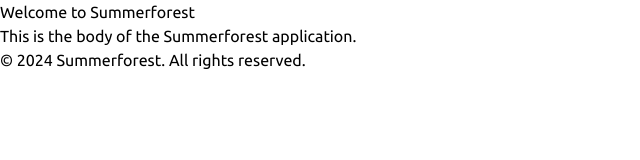
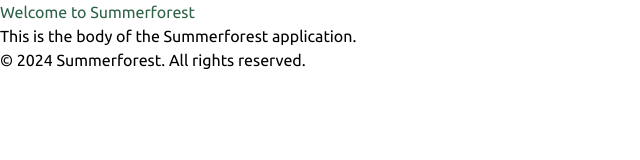
Before and after one commit to MosesJulian/summerforest, a Next.js app: page / in a window 1280 px wide. Shown: the top 160 px of the page, without its empty margins (0-640 px from the left). Built offline with nearby package versions, Linux system fonts and the light colour scheme.

Commit message:
fix: added color configs. actually read the docs now

```diff
--- a/app/globals.css
+++ b/app/globals.css
@@ -1,6 +1,14 @@
 @import url('https://fonts.googleapis.com/css2?family=Ubuntu:ital,wght@0,300;0,400;0,500;0,700;1,300;1,400;1,500;1,700&display=swap');
 @import url('https://fonts.googleapis.com/css2?family=Ubuntu+Mono:ital,wght@0,400;0,700;1,400;1,700&family=Ubuntu:ital,wght@0,300;0,400;0,500;0,700;1,300;1,400;1,500;1,700&display=swap');
 @import "tailwindcss";
+
+@theme {
+  --color-primary: #2D6247;
+  --color-secondary: #459BAA;
+  --color-background: #EBE1C7;
+  --color-text: #333333;
+  --color-text-secondary: #F9F8F6;
+}
 
 @theme inline {
   --font-sans: var(--font-ubuntu);
--- a/components/Header.tsx
+++ b/components/Header.tsx
@@ -1,7 +1,7 @@
 const Header = () => {
     return (
         <header>
-            <h1>Welcome to Summerforest</h1>
+            <h1 className="text-primary">Welcome to Summerforest</h1>
         </header>
     );
 }
--- a/package.json
+++ b/package.json
@@ -20,7 +20,8 @@
     "@types/react-dom": "^19",
     "eslint": "^9",
     "eslint-config-next": "16.0.5",
-    "tailwindcss": "^4",
+    "postcss": "^8.5.6",
+    "tailwindcss": "^4.1.17",
     "typescript": "^5"
   }
 }
```
Also changed, not shown: 1 other file (tests, documents, lock files or other folders).
